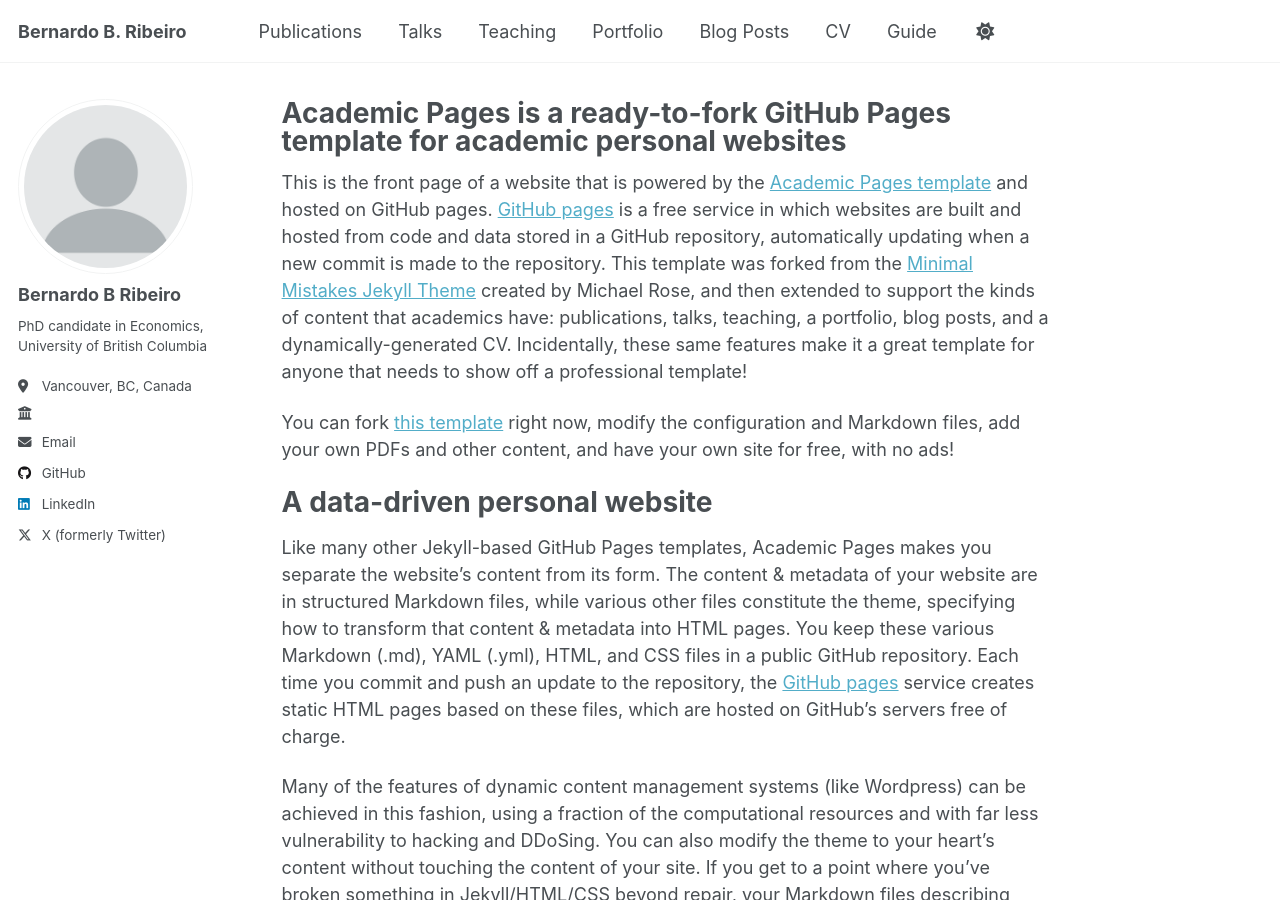
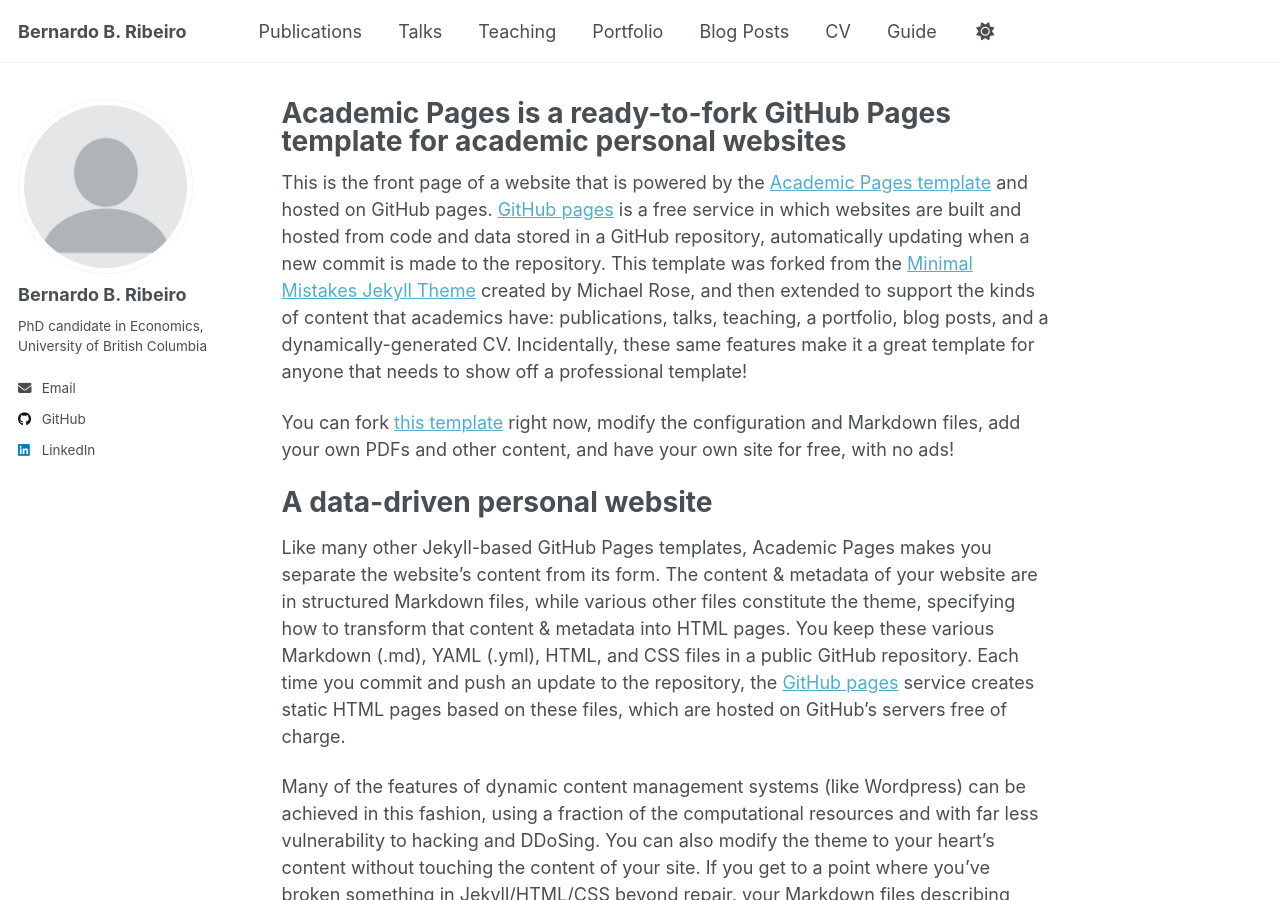
Before and after one commit to bbribeiro/bbribeiro.github.io, a Jekyll site: the page built from _pages/about.md, in a window 1280 px wide and 900 px high. Built offline with Jekyll 4.4.1, drawn with Linux system fonts in a browser that asks for light colours; a script that is not in the unit is left out.

Commit message:
Update _config.yml
A bit initial edits

```diff
--- a/_config.yml
+++ b/_config.yml
@@ -24,11 +24,11 @@ repository               : "academicpages/academicpages.github.io"
 author:
   # Biographic information
   avatar           : "profile.png"
-  name             : "Bernardo B Ribeiro"
+  name             : "Bernardo B. Ribeiro"
   pronouns         : # example: "she/her"
   bio              : "PhD candidate in Economics, University of British Columbia"
-  location         : "Vancouver, BC, Canada"
-  employer         : ""
+  location         : # Text
+  employer         : # Text
   uri              : # URL
   email            : "bernardobarbozaribeiro@gmail.com"
 
@@ -71,7 +71,7 @@ author:
   steam            : # Username
   telegram         : # URL
   tumblr           : # Username
-  twitter          : "bbribeiro_22"
+  twitter          : # Username
   vine             : # Username
   weibo            : # Username
   wikipedia        : # Username
```
